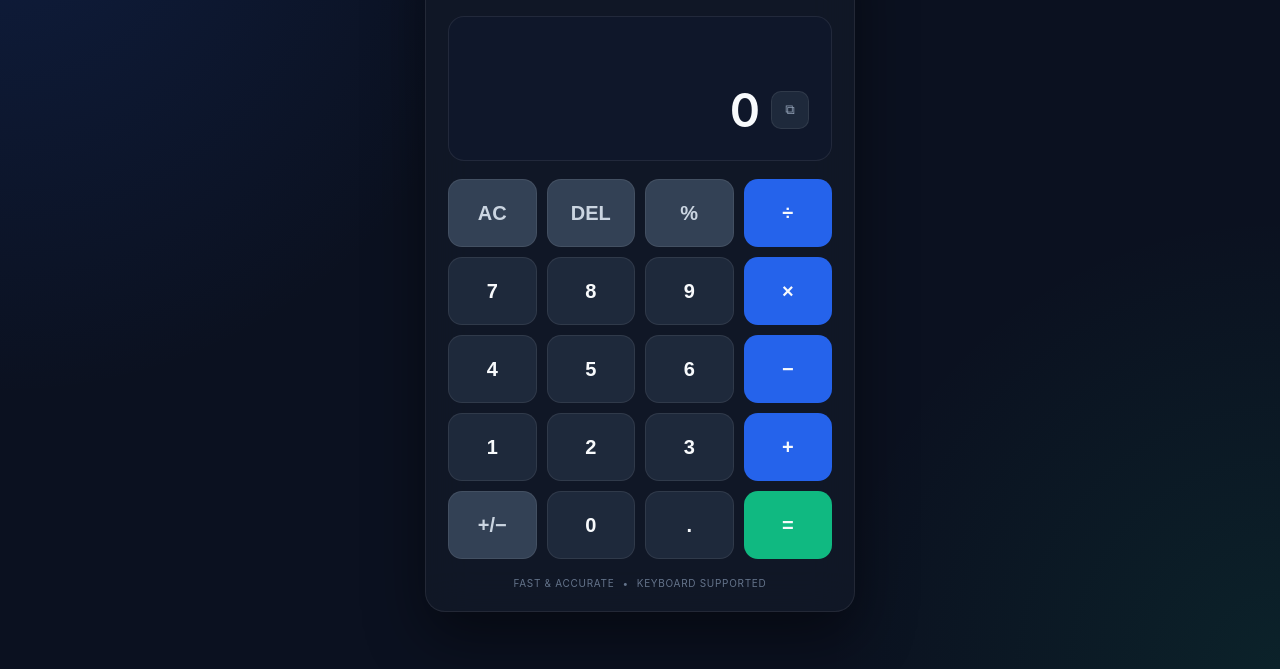
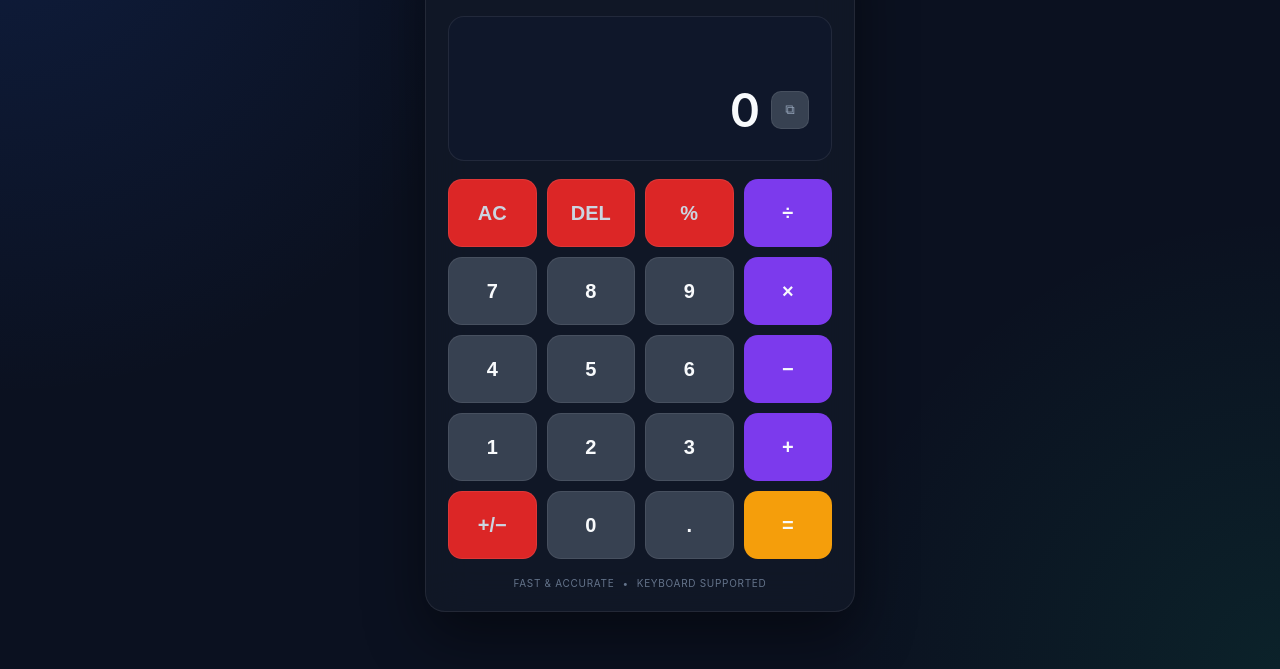
Before and after one commit to NasrullahBaloch862/professional-calculator, a plain HTML site: page index.html in a window 1280 px wide. Shown: the part 131-800 px from the top of the page. Drawn offline with Linux system fonts and the light colour scheme.

Commit message:
Improve calculator button colours

```diff
--- a/style.css
+++ b/style.css
@@ -14,20 +14,20 @@
     --calculator: #111827;
     --display: #0f172a;
 
-    --button: #1e293b;
-    --button-hover: #334155;
+    --button: #374151;
+    --button-hover: #4b5563;
 
     --text: #f8fafc;
     --secondary-text: #94a3b8;
 
-    --operator: #2563eb;
-    --operator-hover: #3b82f6;
+    --operator: #7c3aed;
+    --operator-hover: #8b5cf6;
 
-    --equals: #10b981;
-    --equals-hover: #34d399;
+    --equals: #f59e0b;
+    --equals-hover: #fbbf24;
 
-    --function: #334155;
-    --function-hover: #475569;
+    --function: #dc2626;
+    --function-hover: #ef4444;
 
     --border: rgba(255, 255, 255, 0.08);
 
```
